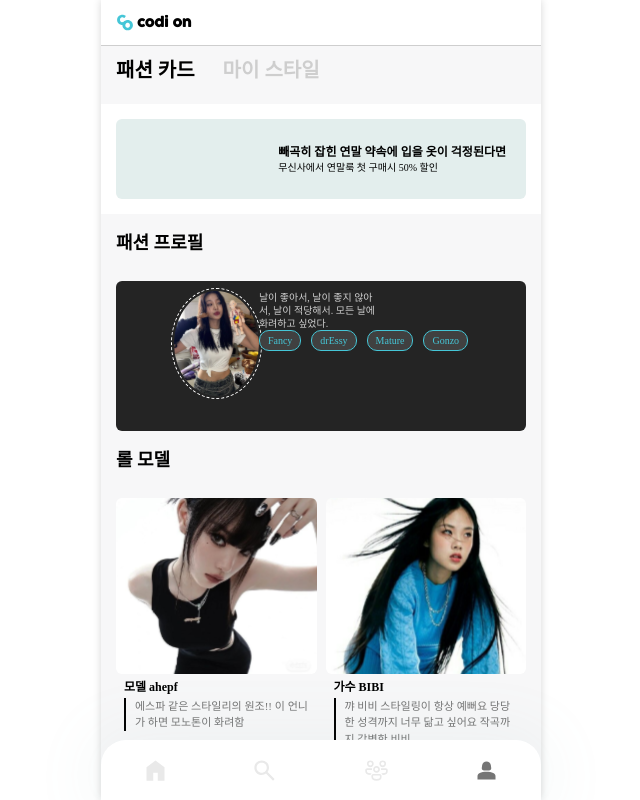
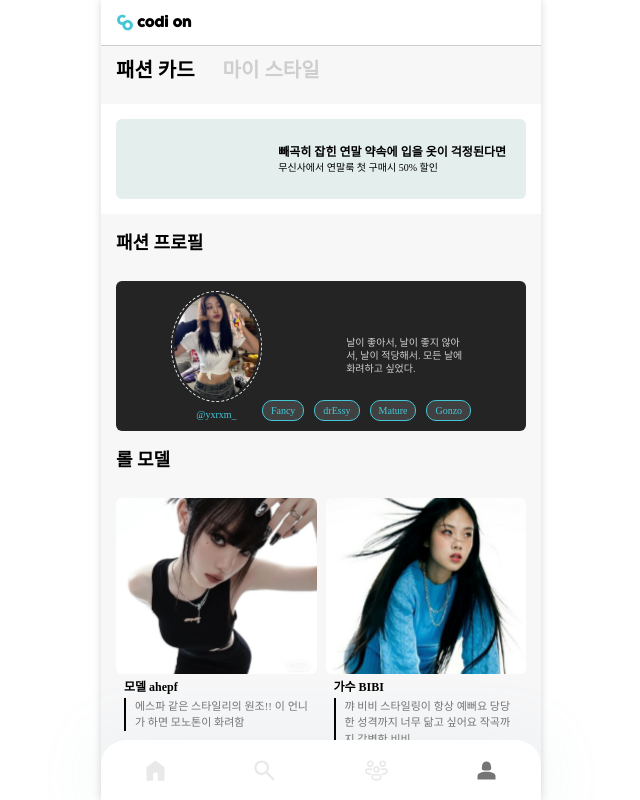
Before and after one commit to codyondev/codyon, a Next.js app: page / in a window 1280 px wide. Shown: the whole page, without its empty margins (319-959 px from the left). Built offline with nearby package versions, Linux system fonts and the light colour scheme; a web font is replaced by a local one.

Commit message:
feat: 프로필 레이아웃 수정

```diff
--- a/pages/index.tsx
+++ b/pages/index.tsx
@@ -26,16 +26,21 @@ const Home: NextPage = function () {
           thumbnail=""
         />
       </section>
-      <section className="p-layoutX mt-[15px]">
+      <section className="p-layoutX mt-[15px] overflow-x-auto">
         <h2 className="font-bold text-lg">패션 프로필</h2>
-        <article className="mt-6 rounded-md bg-[#242424] h-[150px] flex justify-center py-[10px]">
+        <article className="mt-6 rounded-md bg-[#242424] h-[150px] flex justify-center py-[10px] min-w-[360px]">
           <div>
-            <div className="w-[85px] h-[105px] overflow-hidden rounded-[100%] outline-dashed outline-1 outline-offset-2 outline-white">
-              <img src="/images/example-1.svg" alt="" />
+            <div className="flex flex-col items-center">
+              <div className="p-[2px] border border-dashed rounded-[100%]">
+                <div className="w-[85px] h-[105px] overflow-hidden rounded-[100%]">
+                  <img src="/images/example-1.svg" alt="" />
+                </div>
+              </div>
+              <p className="text-[10px] text-darkmint mt-[5px]">@yxrxm_</p>
             </div>
           </div>
-          <div>
-            <p className="w-[125px] text-[#CECECE] text-[10px] font-light leading-[13px] break-all">
+          <div className="self-end">
+            <p className="w-[125px] text-[#CECECE] text-[10px] font-light leading-[13px] break-all mb-[25px] ml-auto">
               날이 좋아서, 날이 좋지 않아서, 날이 적당해서. 모든 날에 화려하고
               싶었다.
             </p>
```
